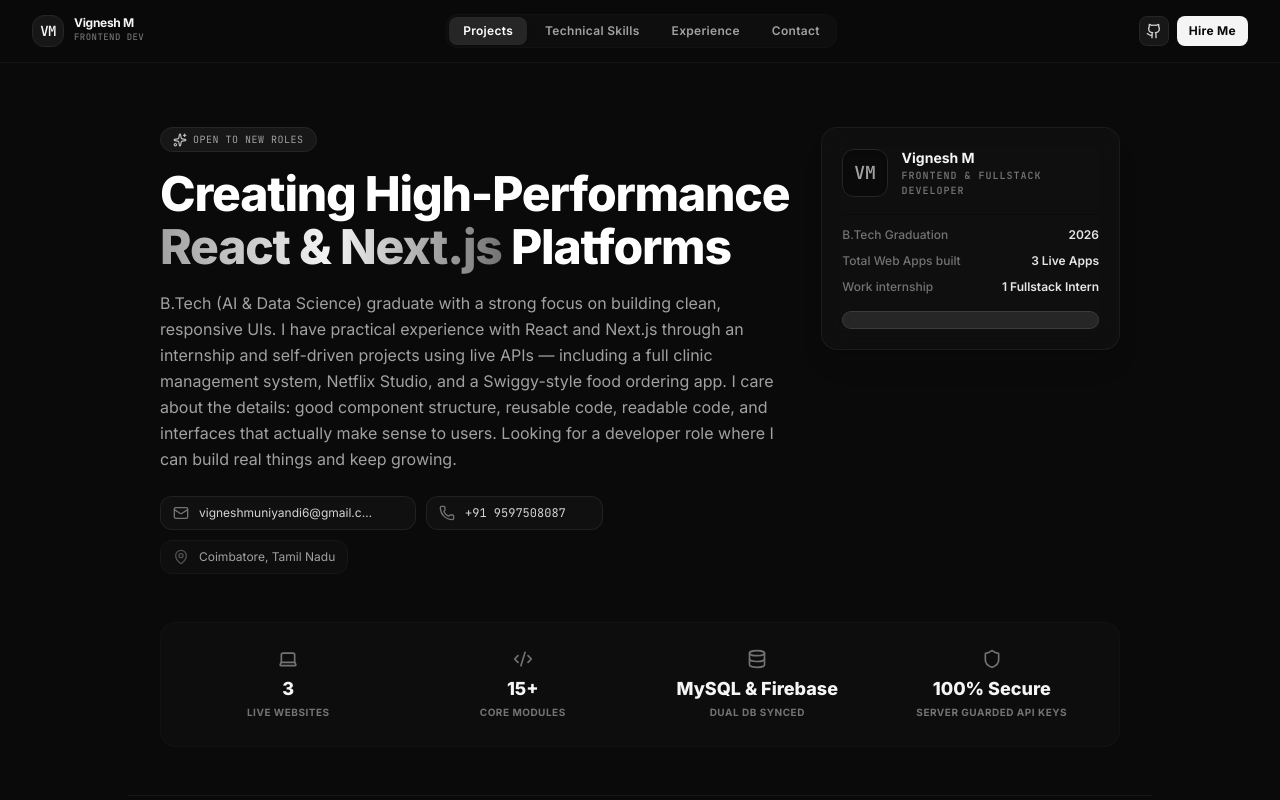
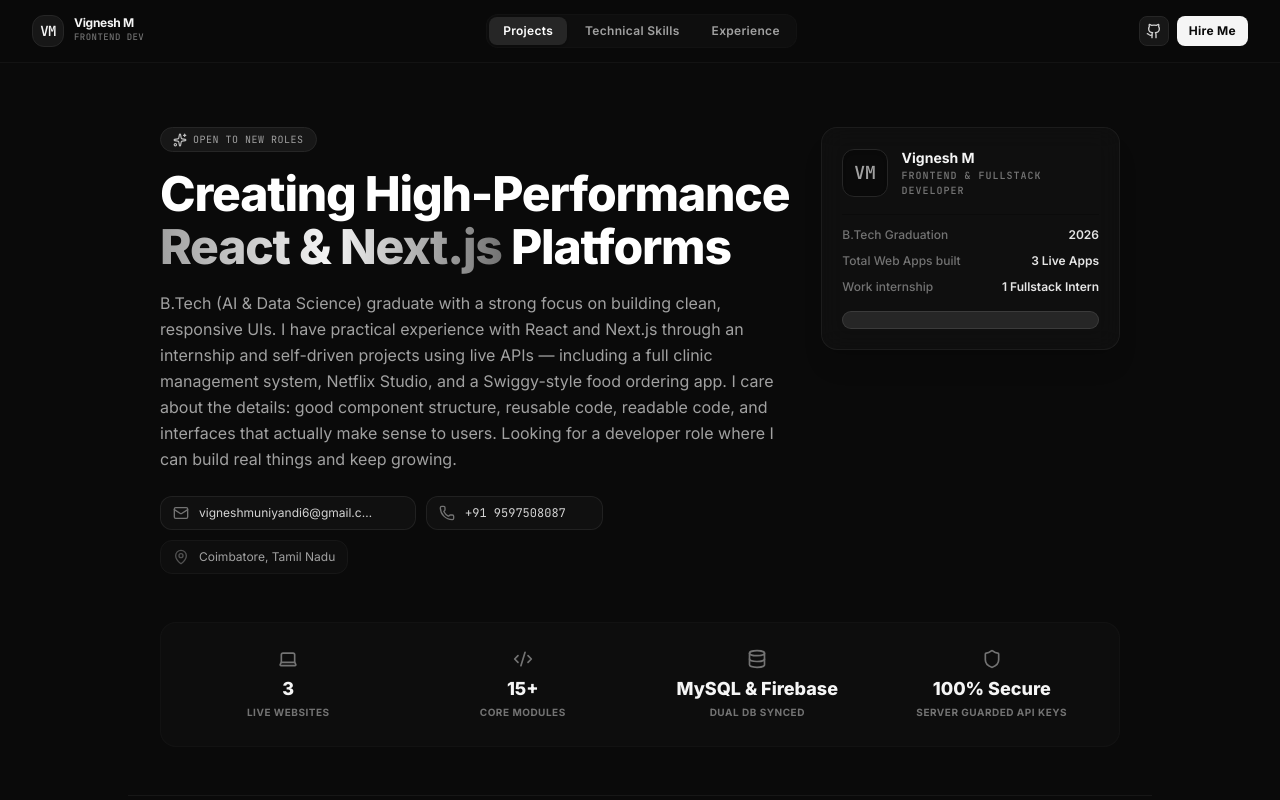
Before and after one commit to Vicky6804/Portfolio, a React (Vite) app: page / in a window 1280 px wide. Shown: the top 800 px of the page. Built offline with nearby package versions, Linux system fonts and the light colour scheme.

Commit message:
removed-env

```diff
--- a/src/App.jsx
+++ b/src/App.jsx
@@ -41,8 +41,8 @@ export default function App() {
   };
 
   return (
-    <div className="relative min-h-screen bg-neutral-950 text-neutral-100 selection:bg-neutral-800 selection:text-white font-sans overflow-x-hidden pb-12">
-      {/* 1. PREMIUM GLASS navbar */}
+    <div className="relative min-h-screen bg-neutral-950 text-neutral-100 selection:bg-neutral-800 selection:text-white font-sans  pb-12">
+      {/* 1. PREMIUM GLASS navbar                                                                                                                    overflow-x-hidden */}
       <header className="sticky top-0 z-50 w-full bg-neutral-950/75 backdrop-blur-md border-b border-neutral-900/80 px-4 md:px-8 py-3.5 flex justify-between items-center">
         <div
           className="flex items-center gap-2.5 cursor-pointer"
@@ -66,8 +66,8 @@ export default function App() {
           {[
             { id: "projects", label: "Projects" },
             { id: "skills", label: "Technical Skills" },
-            { id: "experience", label: "Experience" },
-            { id: "connect", label: "Contact" },
+            { id: "experience", label: "Experience" }
+            // { id: "connect", label: "Contact" },
           ].map((nav) => (
             <button
               key={nav.id}
```
Also changed, not shown: 1 other file (tests, documents, lock files or other folders).
